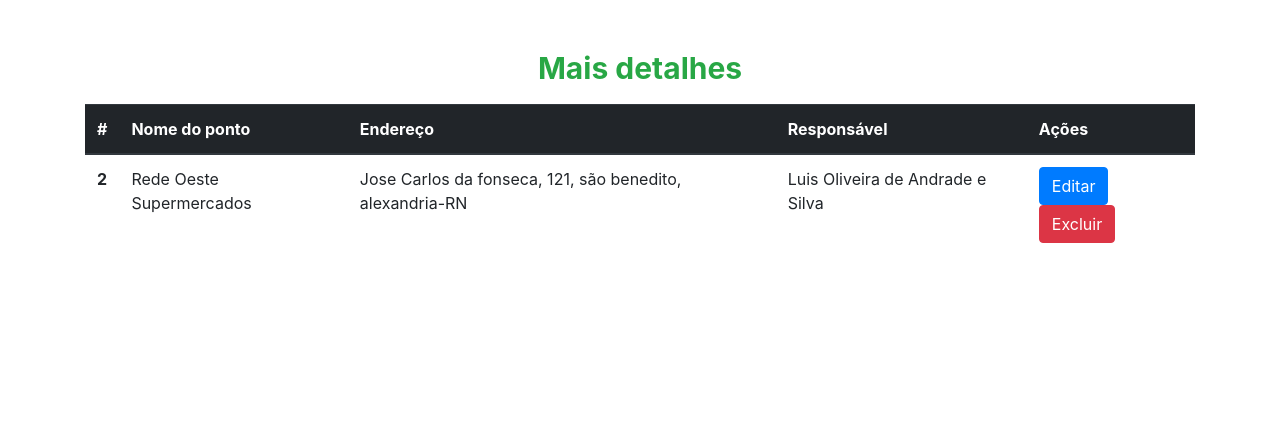
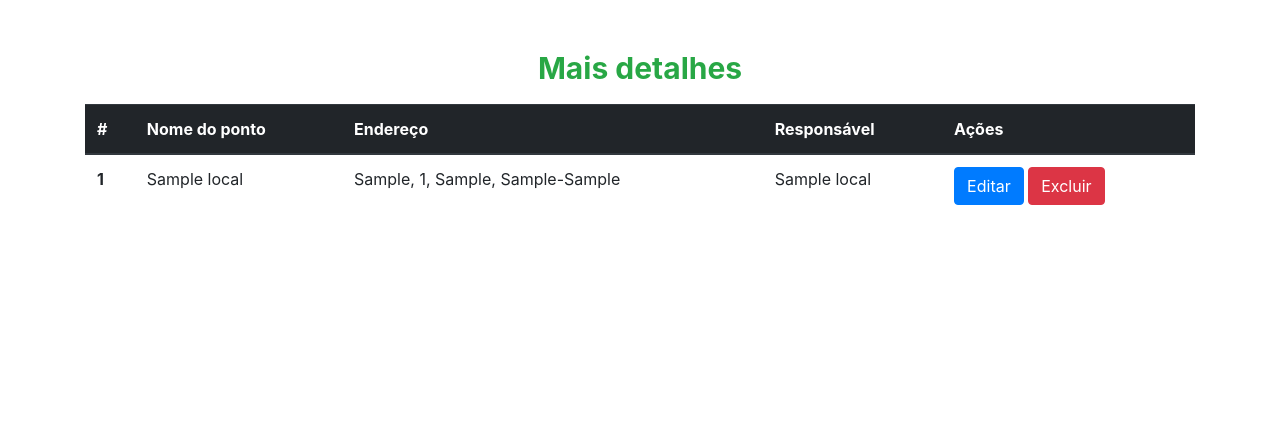
Before and after one commit to mariaisadoram/waycollect, a Django app: page /meus-pontos/ in a window 1280 px wide. Shown: the part 63-505 px from the top of the page. Run offline with Django 3.2, Linux system fonts and the light colour scheme; a user stored in the database is signed in; tables that the repository leaves empty hold one stand-in row (values such as "Sample post").

Commit message:
crud changes

```diff
--- a/main/static/css/style.css
+++ b/main/static/css/style.css
@@ -221,3 +221,7 @@
     color: #28a745;
 
 }
+
+.navbar-toggler{
+    border-color: #28a745;;
+}
--- a/main/templates/forms.html
+++ b/main/templates/forms.html
@@ -1,5 +1,6 @@
 {% extends "base.html" %}
 {% load static %}
+{% load sweetify %}
 {% load crispy_forms_tags %}
 
 {% block title %}
@@ -101,7 +102,7 @@
             {{ form.imagem }}
         </div>
         <div class="col-auto">
-            <button type="submit" class="btn btn-primary mb-2">Adicionar</button>
+            <button class="btn btn-primary mb-2">Adicionar</button>
         </div>
     </div>
 
--- a/main/templates/meuspontos.html
+++ b/main/templates/meuspontos.html
@@ -1,5 +1,7 @@
 {% extends "base.html" %}
 {% load static %}
+{% load sweetify %}
+
 
 {% block title %}
 {% endblock %}
@@ -41,19 +43,19 @@
             </tr>
         </thead>
         <tbody>
-
+            {% for local in locais %}
             <tr>
 
-                <th scope="row">2</th>
-                <td>Rede Oeste Supermercados</td>
-                <td>Jose Carlos da fonseca, 121, são benedito, alexandria-RN</td>
-                <td>Luis Oliveira de Andrade e Silva</td>
+                <th scope="row">{{ forloop.counter }}</th>
+                <td>{{ local.nome_local }}</td>
+                <td>{{ local.rua }}, {{ local.num_residencial }}, {{ local.bairro }}, {{ local.cidade }}-{{ local.uf }}</td>
+                <td>{{ local.nome_responsavel }}</td>
                 <td>
-                    <a href="" class="btn btn-primary">Editar</a>
-                    <a href="" class="btn btn-danger">Excluir</a>
+                    <a href="{% url 'editar' local.id %}" class="btn btn-primary">Editar</a>
+                    <a href="{% url 'remover' local.id %}" class="btn btn-danger">Excluir</a>
                 </td>
             </tr>
-
+            {% endfor %}
 
         </tbody>
     </table>
--- a/main/urls.py
+++ b/main/urls.py
@@ -4,13 +4,15 @@
 from django.conf.urls.static import static
 
 urlpatterns = [
-    path('index/', index, name='index'),
+    path('', index, name='index'),
     path('pontos/', lista_pontos, name='pontos'),
     path('detalhes/<int:id>',detalhes,name='detalhes'),
     path('sobrenos/', sobre, name='sobre'),
     path('meus-pontos/', meus_pontos, name='meus_pontos'),
     path('novo-ponto/', cadastro_ponto, name='cadastro_ponto'),
     path('cadastro-usuario/', cadastro_user, name='cadastro_user'),
+    path('editar/<int:id>',editar_local,name='editar'),
+    path('remover/<int:id>',remover_local,name='remover'),
     path('login/', login, name='login'),
     path('sair/',sair,name='sair')
 ]+static(settings.MEDIA_URL, document_root=settings.MEDIA_ROOT)
--- a/main/views.py
+++ b/main/views.py
@@ -1,10 +1,11 @@
-from django.shortcuts import render, redirect
+from django.shortcuts import render, redirect, get_object_or_404
 from main.models import *
 from main.forms import LocalForm
 from django.contrib.auth import authenticate, logout
 from django.contrib.auth import login as sigin
 from django.contrib.auth.models import User
 from django.contrib.auth.decorators import login_required
+import sweetify
 
 # Create your views here.
 
@@ -13,7 +14,10 @@
 
 @login_required(login_url='/login')
 def meus_pontos(request):
-    return render(request, "meuspontos.html")
+    lista = Local.objects.all() #Local (class do models.py)
+    print(lista)
+    context={'locais' : lista }
+    return render(request,'meuspontos.html',context)
 
 def sobre(request):
     return render(request, 'sobre.html')
@@ -29,7 +33,7 @@
     context = {'local' : local}
     return render(request,'detalhes.html',context)
 
-
+@login_required(login_url='/login')
 def cadastro_ponto(request):
     print(request.method)
     if request.method == 'POST':
@@ -37,10 +41,30 @@
         if form.is_valid():
             form.save()
             form = LocalForm()
+            # return redirect('pontos')
     else:
         form = LocalForm()
 
     return render(request, 'forms.html', { 'form' : form })
+
+@login_required(login_url='/login')
+def editar_local(request, id):
+    local= get_object_or_404(Local, id=id)
+    form = LocalForm(request.POST or None, instance=local)
+    if form.is_valid():
+        print("oi")
+        form.save()
+        sweetify.sweetalert(request,'Ponto alterado com sucesso!')
+        return redirect('meus_pontos')
+
+    return render(request, "forms.html", {'form':form})
+
+@login_required
+def remover_local(request, id):
+    local= get_object_or_404(Local, id=id)
+    local.delete()
+    sweetify.sweetalert(request,'Ponto excluído com sucesso!')
+    return redirect('meus_pontos')
 
 def cadastro_user(request):
     if request.method == 'POST':
@@ -66,7 +90,7 @@
         if user:
             sigin(request,user)
             print("deu certo")
-            return redirect('/index')
+            return redirect('/')
         else:
             print("deu errado")
             return redirect('/login')
```
Also changed, not shown: waycollect/settings.py (+19 -0 lines).
